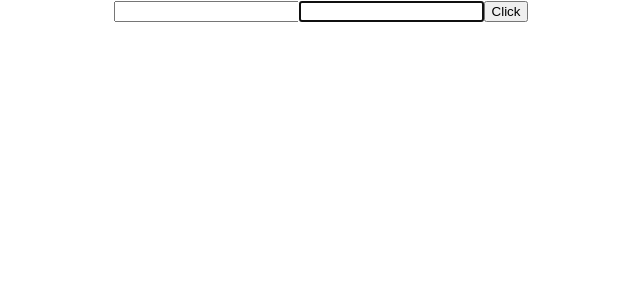
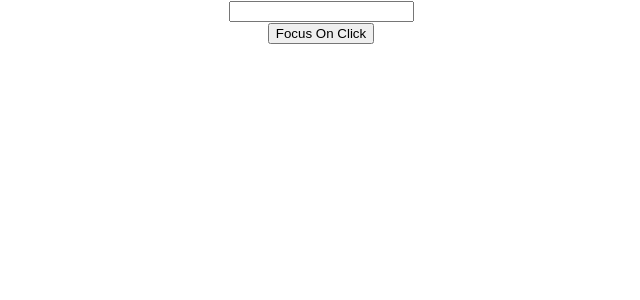
Before and after one commit to aldhyyy/react-the-basic, a React (Create React App) app: page / in a window 1280 px wide. Shown: the top 300 px of the page, without its empty margins (319-959 px from the left). Built offline with nearby package versions, Linux system fonts and the light colour scheme.

Commit message:
usind ref in parent to access function on child

```diff
--- a/src/App.js
+++ b/src/App.js
@@ -1,11 +1,11 @@
 import React from "react";
 import "./App.css";
-import RefDemo from "./Component/RefDemo";
+import FocusInput from "./Component/FocusInput";
 
 function App() {
   return (
     <div className="App">
-      <RefDemo />
+      <FocusInput />
     </div>
   );
 }
--- /dev/null
+++ b/src/Component/FocusInput.js
@@ -0,0 +1,26 @@
+import React, { Component } from "react";
+import Input from "./Input";
+
+class FocusInput extends Component {
+  constructor() {
+    super();
+
+    this.componentRef = React.createRef();
+  }
+
+  clickHandler = () => {
+    //   Here we access the function inside child component using ref
+    this.componentRef.current.focusInput();
+  };
+
+  render() {
+    return (
+      <div>
+        <Input ref={this.componentRef} />
+        <button onClick={this.clickHandler}>Focus On Click</button>
+      </div>
+    );
+  }
+}
+
+export default FocusInput;
--- /dev/null
+++ b/src/Component/Input.js
@@ -0,0 +1,24 @@
+import React, { Component } from "react";
+
+class Input extends Component {
+  constructor() {
+    super();
+
+    this.inputRef = React.createRef();
+  }
+
+  // We will parsing this function to the parent
+  focusInput = () => {
+    this.inputRef.current.focus();
+  };
+
+  render() {
+    return (
+      <div>
+        <input type="text" ref={this.inputRef} />
+      </div>
+    );
+  }
+}
+
+export default Input;
--- a/src/Component/RefDemo.js
+++ /dev/null
@@ -1,42 +0,0 @@
-import React, { Component } from "react";
-
-class RefDemo extends Component {
-  constructor() {
-    super();
-
-    this.inputRef = React.createRef();
-    // old style ref, using callback ref
-    this.cbRef = null;
-    // we parsing the element and attach the ref with elemen
-    this.setCbRef = (element) => {
-      this.cbRef = element;
-    };
-  }
-
-  componentDidMount() {
-    // this.inputRef.current.focus();
-
-    // old style ref, using callback ref
-    // check first if not null
-    if (this.cbRef) {
-      this.cbRef.focus();
-    }
-  }
-
-  clickHandler = () => {
-    alert(this.inputRef.current.value);
-  };
-
-  render() {
-    return (
-      <div>
-        <input type="text" ref={this.inputRef} />
-        {/* Old style using ref callback */}
-        <input type="text" ref={this.setCbRef} />
-        <button onClick={this.clickHandler}>Click</button>
-      </div>
-    );
-  }
-}
-
-export default RefDemo;
```
